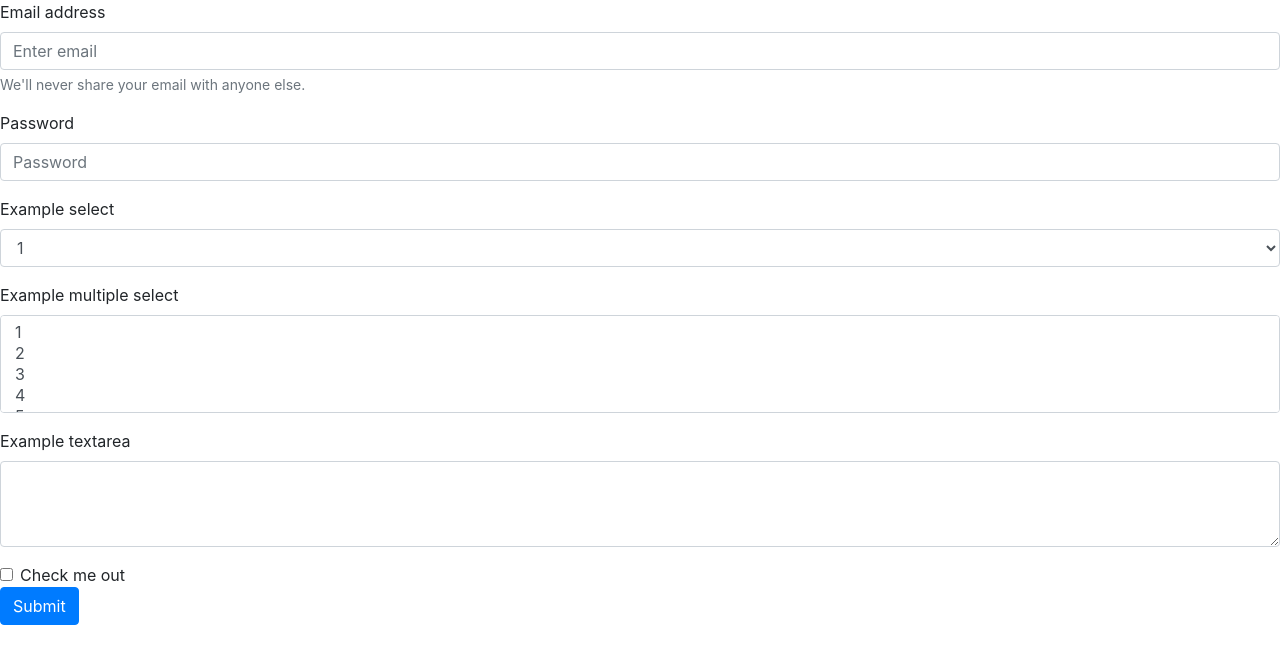
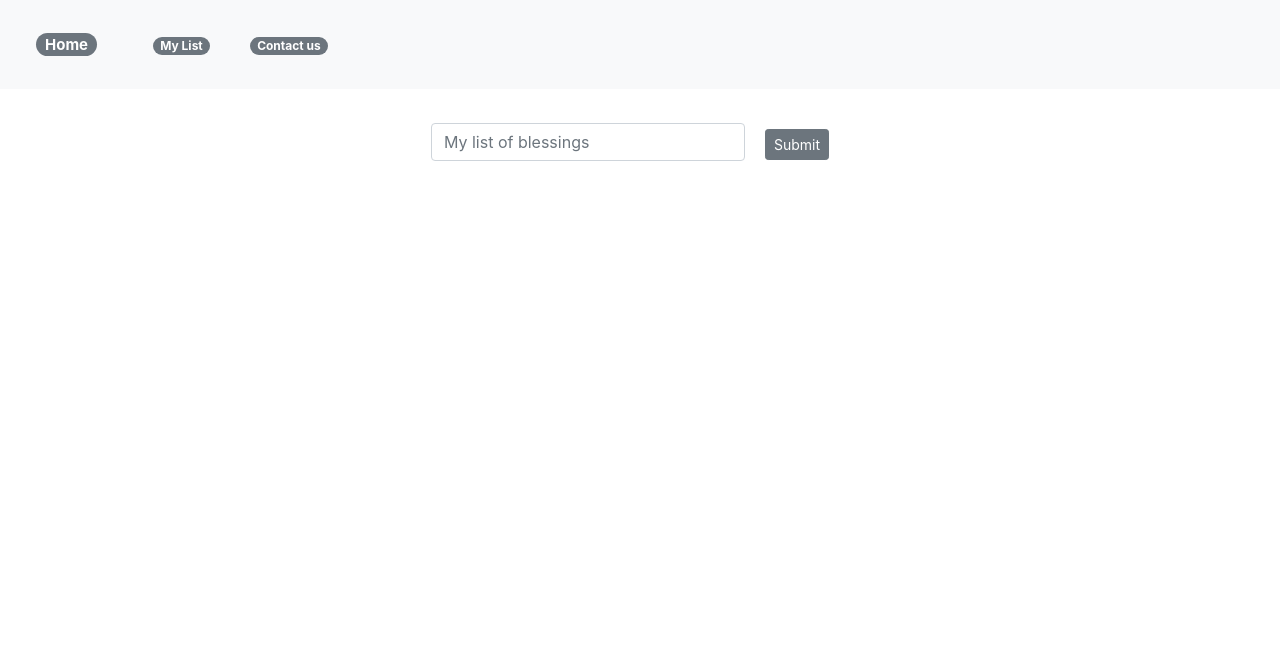
Before and after one commit to Alba599/gratitude-list, a React (Create React App) app: page / in a window 1280 px wide. Shown: the top 664 px of the page. Built offline with nearby package versions, Linux system fonts and the light colour scheme.

Commit message:
back to App

```diff
--- a/src/index.js
+++ b/src/index.js
@@ -2,12 +2,12 @@ import React from "react";
 import ReactDOM from "react-dom";
 import "./index.css";
 import App from "./App";
-import Form from "./Form";
+// import Form from "./Form";
 // import "bootstrap/dist/css/bootstrap.min.css";
 
 ReactDOM.render(
   <React.StrictMode>
-    <Form />
+    <App />
   </React.StrictMode>,
   document.getElementById("root")
 );
```
